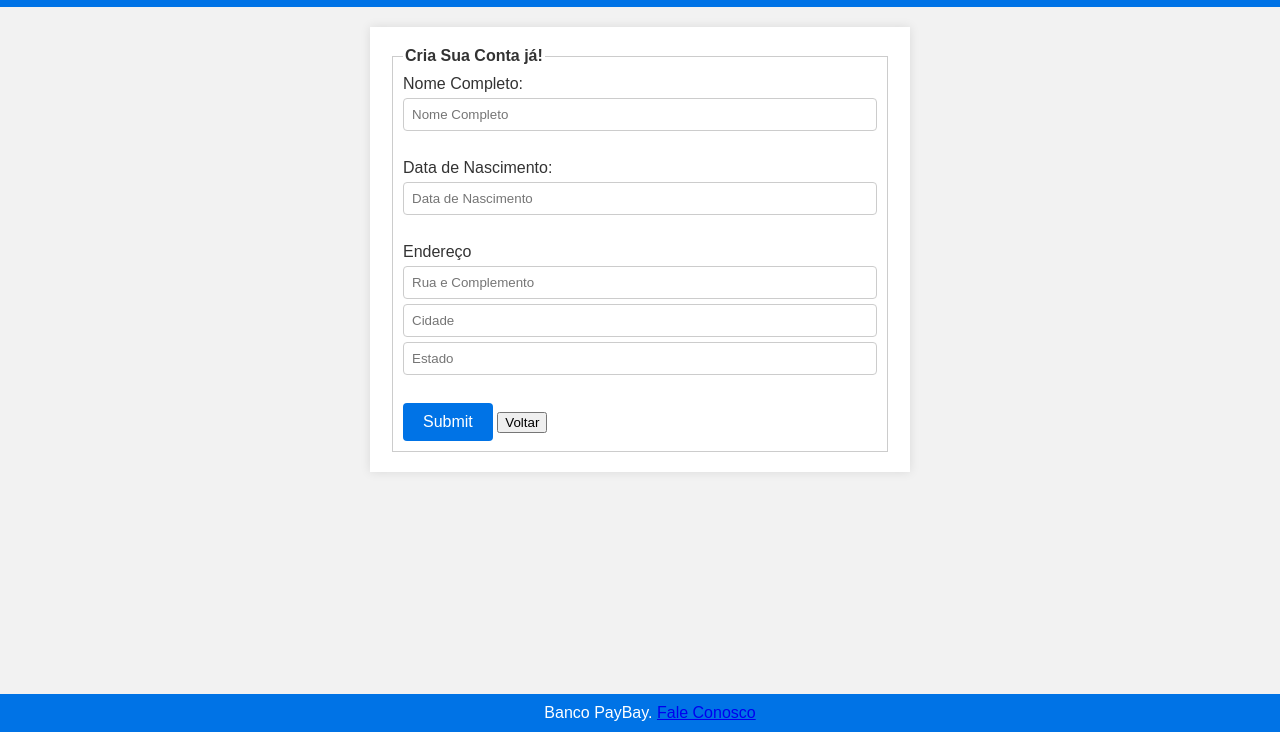
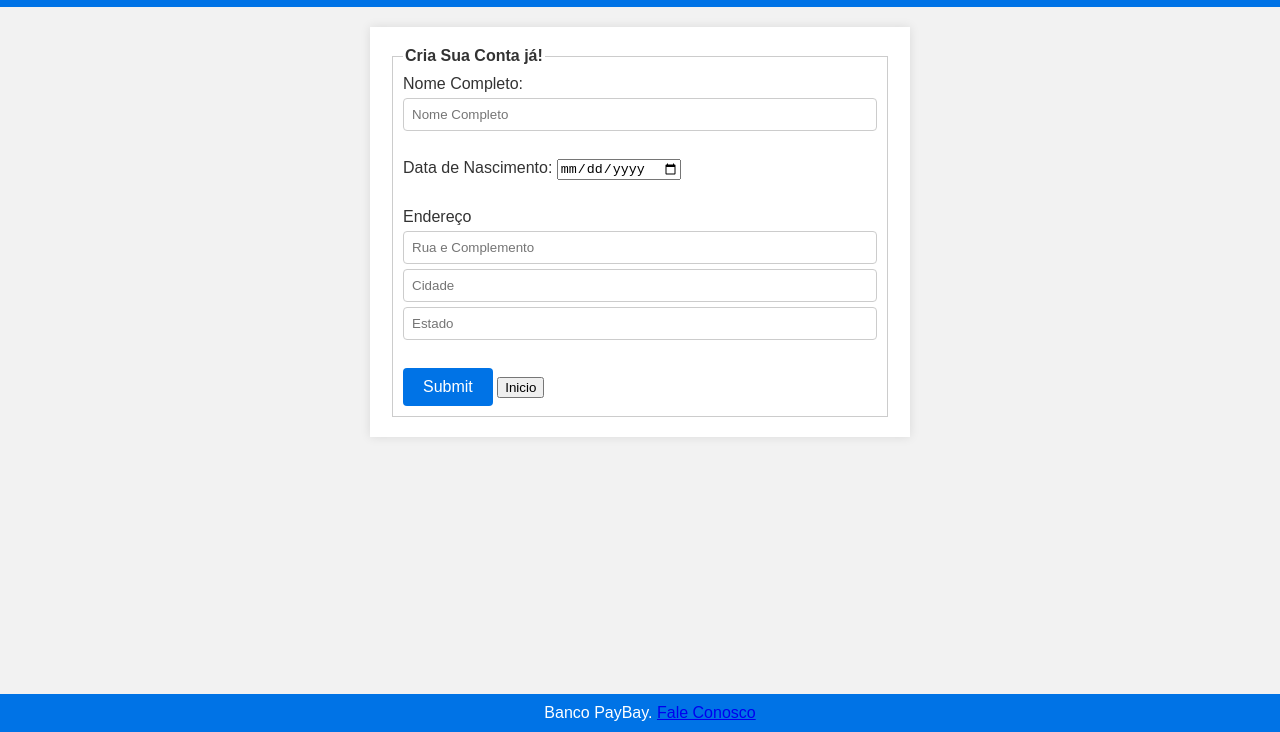
Before and after one commit to Klaudio0707/Banco, a plain HTML site: page index.html in a window 1280 px wide. Both pictures are taken after a click on the link "agora". Shown: the part 68-800 px from the top of the page. Drawn offline with Linux system fonts and the light colour scheme.

Commit message:
atualização

```diff
--- a/index.html
+++ b/index.html
@@ -31,15 +31,15 @@
 </article>
 
 
-<article class="Formulario">
+<article class="Cadastro">
   <fieldset>
 <legend>Cria Sua Conta já!</legend>
-  <form id="Cadastro">
+  <form id="frmCadastro">
   <label>Nome Completo:
   <input type="text" id="inNome" placeholder="Nome Completo">
   </label><br>
   <label>Data de Nascimento:
-  <input type="datetime" placeholder="Data de Nascimento">
+  <input type="date" placeholder="Data de Nascimento">
   </label><br>
   <label>Endereço
   <input type="text" id="inRua" placeholder="Rua e Complemento">
@@ -47,7 +47,7 @@
 <input type="text" id="inEstado" placeholder="Estado">
   </label><br>
   <input type="submit">
-  <input type="button" value="Voltar" id="btnVoltar" >
+  <input type="button" value="Inicio" id="btnVoltar" onclick="voltar()" >
 
   </form>
   </fieldset>
@@ -61,7 +61,7 @@
     <input type="number" id="inDeposito" >
     </label><br>
     <input type="button" id="btnDeposita" value="Depositar">
-    <input type="button" value="Voltar" id="btnVoltar" >
+    <input type="button" value="Inicio" id="btnVoltar" onclick="voltar()" >
 
   </form>
     </fieldset>
@@ -78,7 +78,7 @@
     <input type="number" placeholder="Valor R$" id="inTransferir">
 </label><br>
 <input type="submit" value="Transferir">
-<input type="button" value="Voltar" id="btnVoltar" >
+<input type="button" value="Inicio" id="btnVoltar" onclick="voltar()" >
 </form>
 </fieldset>
 </article>
--- a/script.js
+++ b/script.js
@@ -4,9 +4,11 @@ const inDeposito = Number(document.querySelector("#inDeposito").value);
 const artigoInicio = document.querySelector(".inicio");
 const artigoDeposito = document.querySelector(".Deposito");
 const artigoTransferencia = document.querySelector(".Transferencia");
-const artigoFormulario = document.querySelector(".Formulario");
+const artigoFormulario = document.querySelector(".Cadastro");
 
 const frmDeposito = document.querySelector("#frmDeposito");
+const frmTransferencia = document.querySelector("#frmTransferencia");
+const frmCadastro = document.querySelector("#frmCadastro");
 
 const saldo = document.querySelector(".Saldo");
 const inSaldo = document.querySelector("#inSaldo");
@@ -19,8 +21,8 @@ let value = 0;
 
 
 
+function voltar(){
 
-function voltar(){
 artigoInicio.className="exibir"
 ocult();
 };
@@ -30,6 +32,8 @@ ocult();
 function cadastro(){
     artigoFormulario.className="exibir";
     artigoInicio.className="ocultar";
+ frmCadastro.reset();
+
 };
 
 
```
